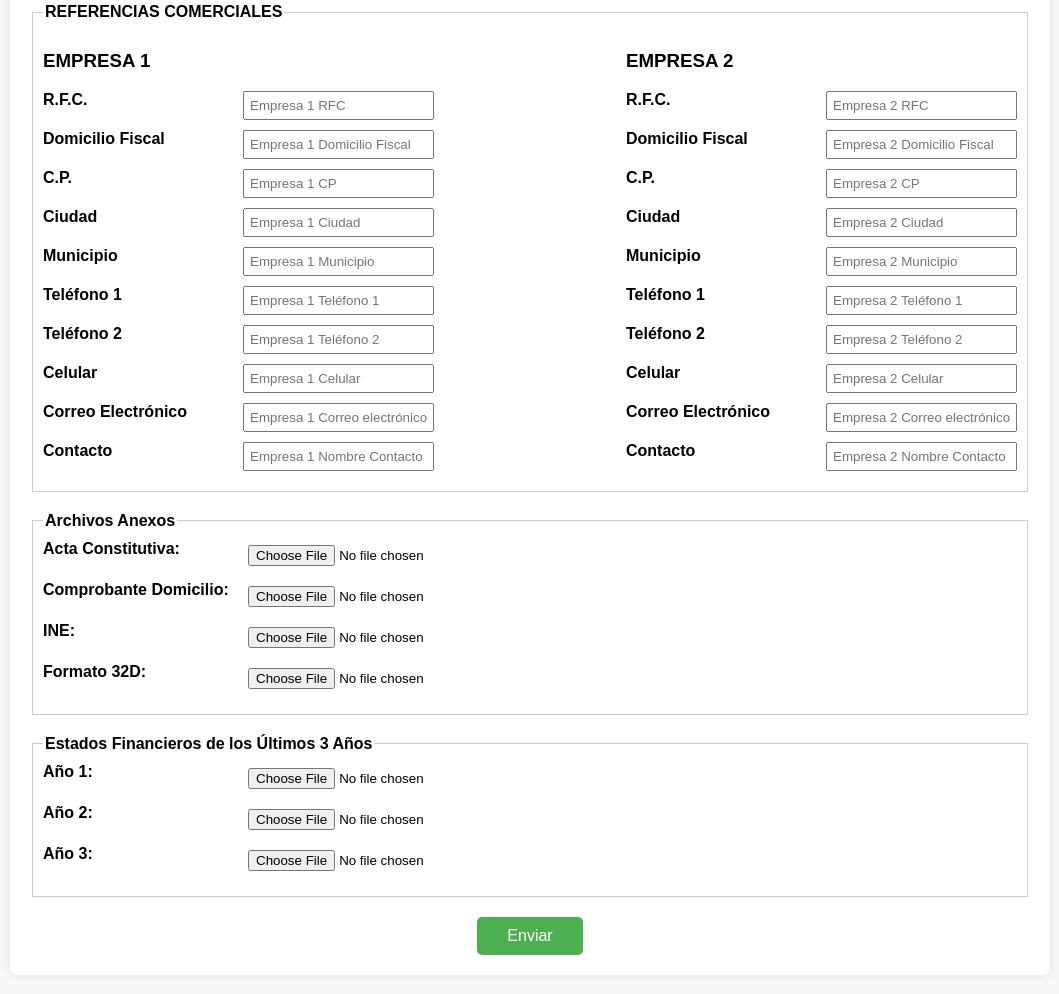
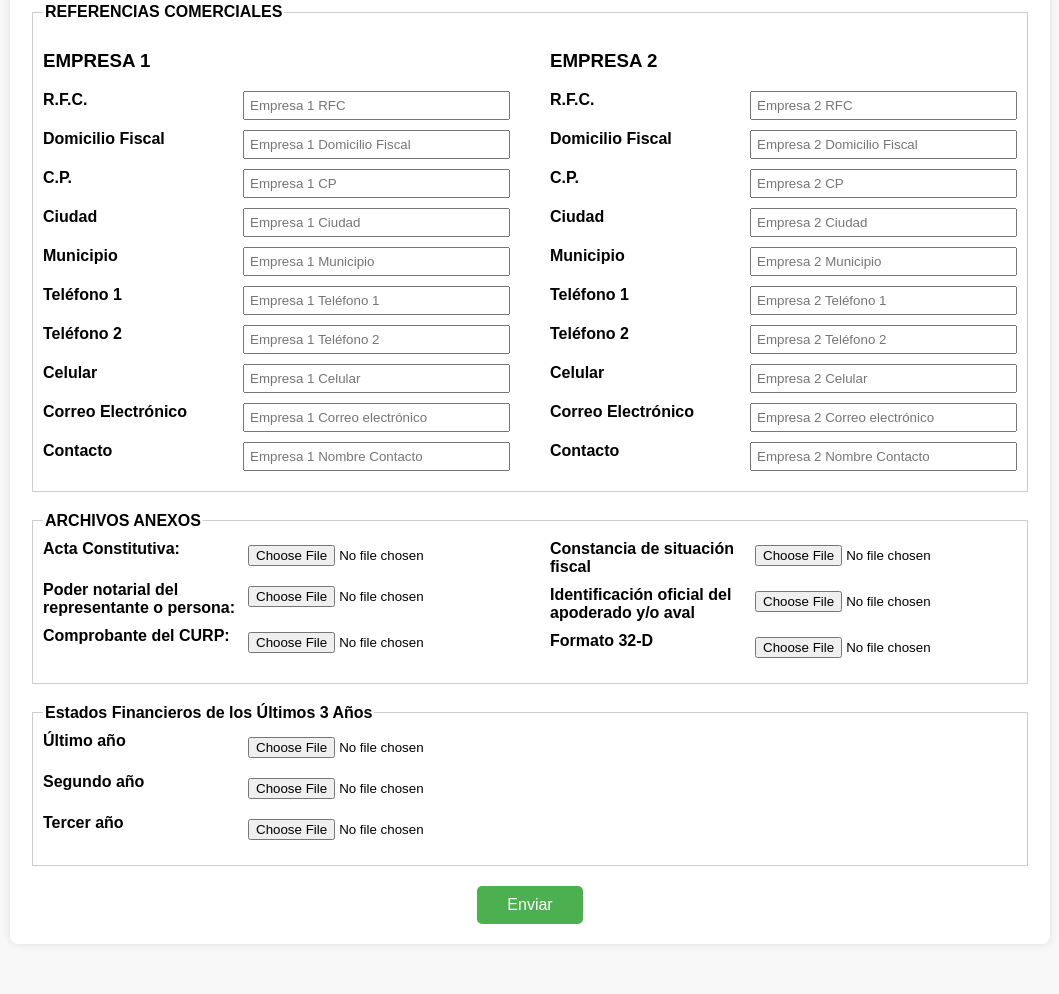
Before and after one commit to atharosgh/formulario-credito, a plain HTML site: page index.html in a window 1280 px wide. Shown: the part 1323-2317 px from the top of the page, without its empty margins (110-1169 px from the left). After the commit the page ends 2295 px from the top, so only its background shows below. Drawn offline with Linux system fonts and the light colour scheme.

Commit message:
Add files via upload

```diff
--- a/index.html
+++ b/index.html
@@ -62,6 +62,23 @@
   justify-content: space-between;
   flex-wrap: wrap;
 }
+
+
+    .row-container {
+  display: flex;
+  gap: 40px;
+  justify-content: space-between;
+  flex-wrap: wrap;
+}
+
+.column {
+  flex: 1;
+  min-width: 300px;
+}
+
+
+
+
 
   </style>
 </head>
@@ -164,19 +181,33 @@
   </div>
 </fieldset>
 
-    <fieldset>
-      <legend>Archivos Anexos</legend>
+
+
+<fieldset>
+  <legend>ARCHIVOS ANEXOS</legend>
+  <div class="row-container">
+    <!-- Columna 1 -->
+    <div class="column">
       <div class="form-group"><label>Acta Constitutiva:</label><input type="file" name="acta"></div>
-      <div class="form-group"><label>Comprobante Domicilio:</label><input type="file" name="domicilio"></div>
-      <div class="form-group"><label>INE:</label><input type="file" name="ine"></div>
-      <div class="form-group"><label>Formato 32D:</label><input type="file" name="formato32d"></div>
-    </fieldset>
+      <div class="form-group"><label>Poder notarial del representante o persona:</label><input type="file" name="poder"></div>
+      <div class="form-group"><label>Comprobante del CURP:</label><input type="file" name="curp"></div>
+    </div>
+
+    <!-- Columna 2 -->
+    <div class="column">
+      <div class="form-group"><label>Constancia de situación fiscal</label><input type="file" name="ine"></div>
+      <div class="form-group"><label>Identificación oficial del apoderado y/o aval</label><input type="file" name="domicilio"></div>
+      <div class="form-group"><label>Formato 32-D</label><input type="file" name="rfc"></div>
+    </div>
+  </div>
+</fieldset>
+
 
     <fieldset>
       <legend>Estados Financieros de los Últimos 3 Años</legend>
-      <div class="form-group"><label>Año 1:</label><input type="file" name="a1"></div>
-      <div class="form-group"><label>Año 2:</label><input type="file" name="a2"></div>
-      <div class="form-group"><label>Año 3:</label><input type="file" name="a3"></div>
+      <div class="form-group"><label>Último año</label><input type="file" name="a1"></div>
+      <div class="form-group"><label>Segundo año</label><input type="file" name="a2"></div>
+      <div class="form-group"><label>Tercer año</label><input type="file" name="a3"></div>
     </fieldset>
 
     <button type="submit" class="submit-btn">Enviar</button>
```
